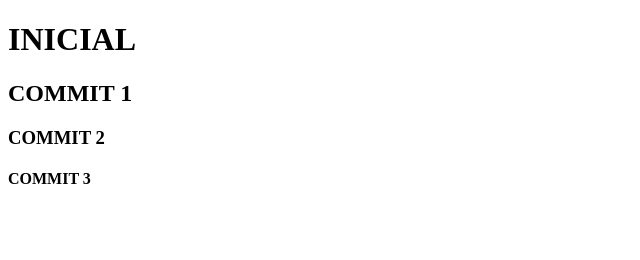
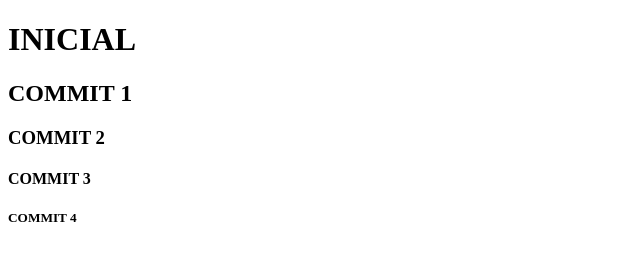
Before and after one commit to gabo8191/test-ssh, a plain HTML site: page index.html in a window 1280 px wide. Shown: the full height of the page, 0-640 px from the left. Drawn offline with Linux system fonts and the light colour scheme.

Commit message:
first commit4

```diff
--- a/index.html
+++ b/index.html
@@ -10,5 +10,6 @@
 		<h2>COMMIT 1</h2>
 		<h3>COMMIT 2</h3>
 		<h4>COMMIT 3</h4>
+		<h5>COMMIT 4</h5>
 	</body>
 </html>
```
